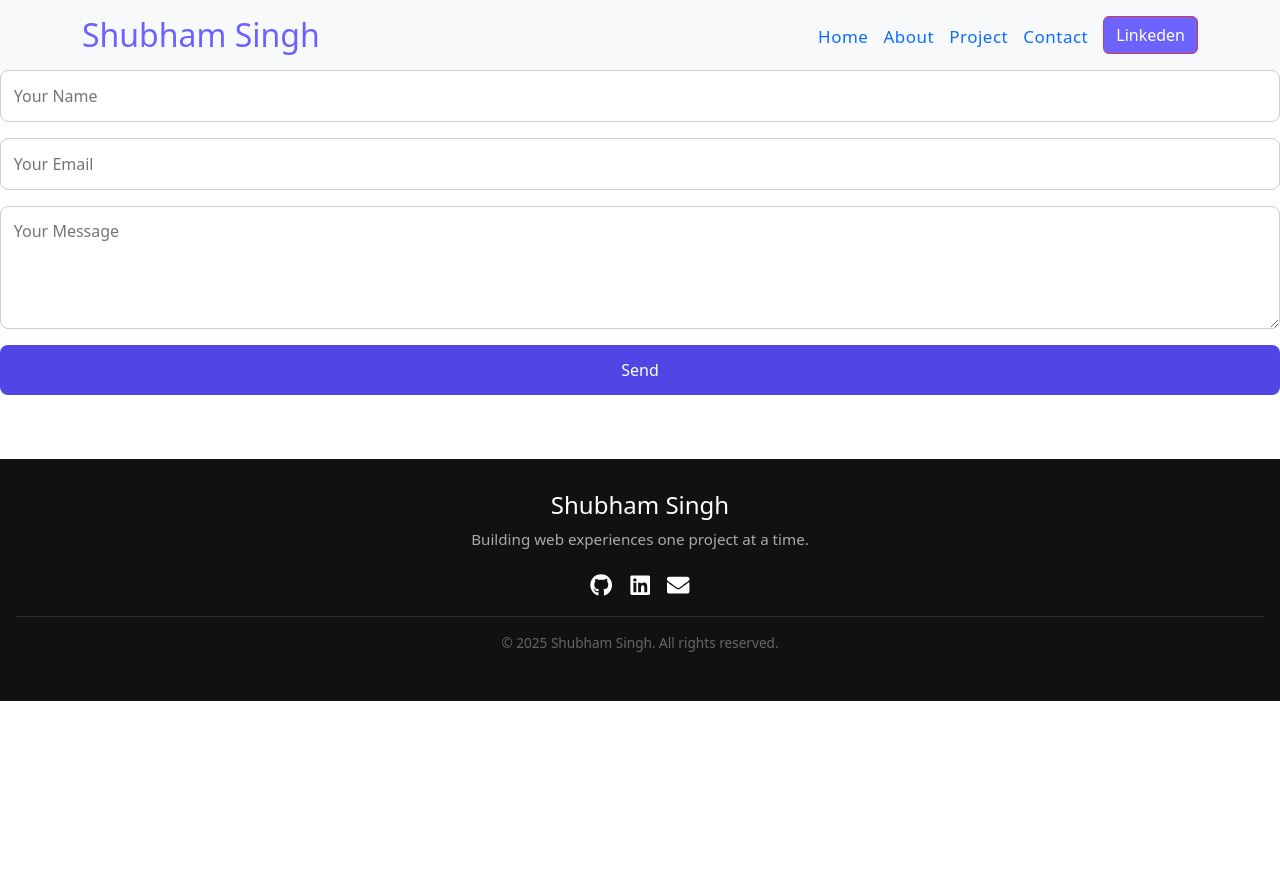
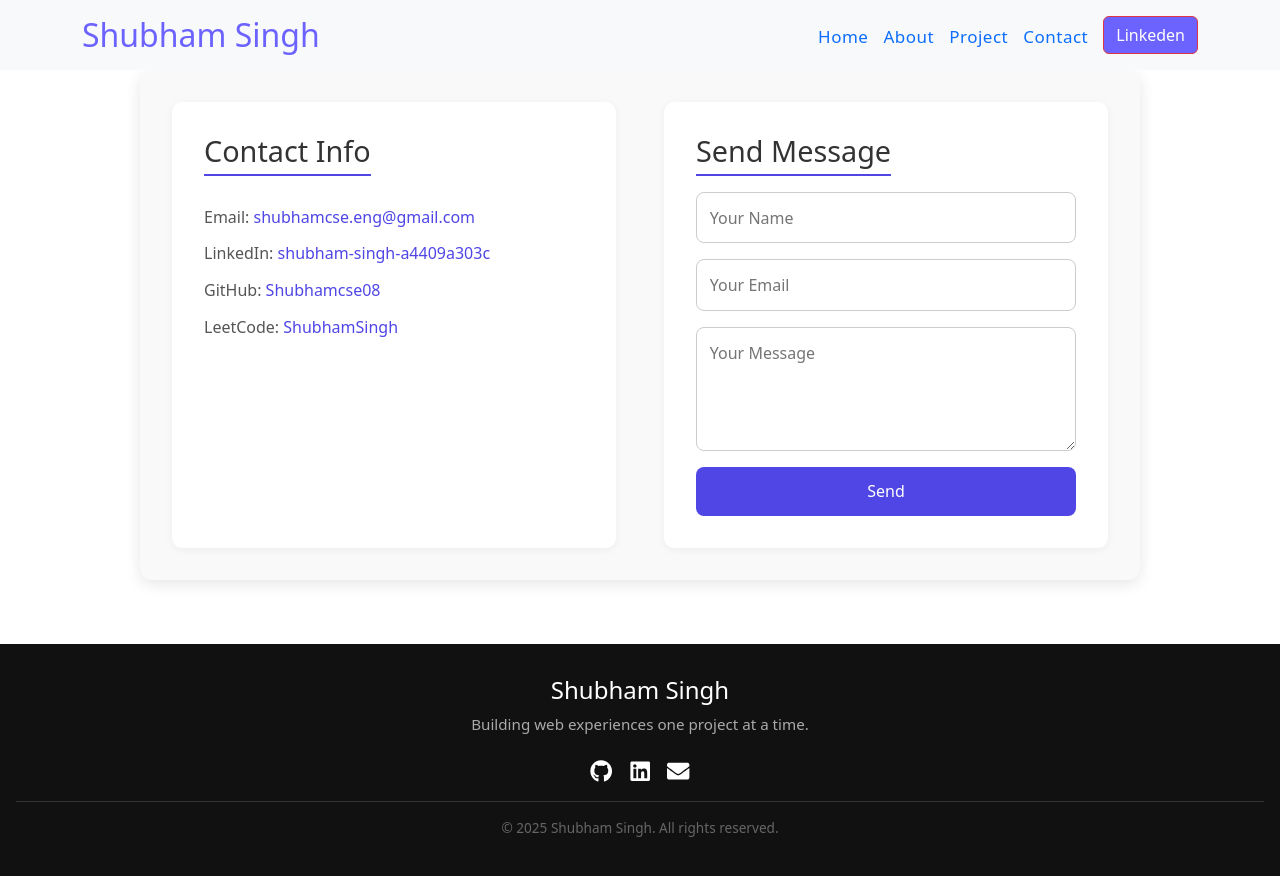
Before and after one commit to Shubhamcse08/_portfolio, a React (Vite) app in the folder client/: page /contact in a window 1280 px wide. Shown: the top 876 px of the page. Before the commit the page ends 800 px from the top, so only its background shows below. Built offline with nearby package versions, Linux system fonts and the light colour scheme.

Commit message:
Update Contact.jsx

```diff
--- a/client/src/components/Contact.jsx
+++ b/client/src/components/Contact.jsx
@@ -1,72 +1,27 @@
-import React, { useState } from "react";
+import React from "react";
+import BasicForm from "./BasicForm";
 import "./contact.css";
-import axios from "axios";
 
-const BasicForm = () => {
-  const [formData, setFormData] = useState({
-    name: "",
-    email: "",
-    message: "",
-  });
+const Contact = () => {
+  return (
+    <div className="contact-container">
+      {/* Left side - contact info */}
+      <div className="contact-info">
+        <h2>Contact Info</h2>
+        <p>Email: <a href="">shubhamcse.eng@gmail.com</a></p>
+        <p>LinkedIn: <a href="https://www.linkedin.com/in/shubham-singh-a4409a303/" target="_blank">shubham-singh-a4409a303c</a></p>
+        <p>GitHub: <a href="https://github.com/Shubhamcse08" target="_blank">Shubhamcse08</a></p>
+        <p>LeetCode: <a href="https://leetcode.com/u/uZ3YYLH89C/" target="_blank">ShubhamSingh</a></p>
+        {/* Add more social links as needed */}
+      </div>
 
-  const [loading, setLoading] = useState(false); // ⬅️ loading state
-  const [responseMsg, setResponseMsg] = useState(""); // ⬅️ optional message
-
-  const handleChange = (e) =>
-    setFormData({ ...formData, [e.target.name]: e.target.value });
-
-  const handleSubmit = async (e) => {
-    e.preventDefault();
-    setLoading(true);
-    setResponseMsg("");
-
-    try {
-      await axios.post("https://portfolio-backend-s6j2.onrender.com/send", formData);
-      alert("✅ Message sent successfully!");
-      setFormData({ name: "", email: "", message: "" });
-    } catch (error) {
-      console.error("❌ Error sending message:", error);
-      alert("❌ Failed to send message.");
-    } finally {
-      setLoading(false);
-    }
-  };
-
-  return (
-    <>
-      <form className="contact-form" onSubmit={handleSubmit}>
-        <input
-          type="text"
-          name="name"
-          placeholder="Your Name"
-          value={formData.name}
-          onChange={handleChange}
-          required
-        />
-        <input
-          type="email"
-          name="email"
-          placeholder="Your Email"
-          value={formData.email}
-          onChange={handleChange}
-          required
-        />
-        <textarea
-          name="message"
-          placeholder="Your Message"
-          rows="4"
-          value={formData.message}
-          onChange={handleChange}
-          required
-        />
-        <button type="submit" disabled={loading}>
-          {loading ? <span className="spinner"></span> : "Send"}
-        </button>
-      </form>
-
-      {responseMsg && <p className="response-msg">{responseMsg}</p>}
-    </>
+      {/* Right side - send message form */}
+      <div className="contact-form-wrapper">
+        <h2>Send Message</h2>
+        <BasicForm />
+      </div>
+    </div>
   );
 };
 
-export default BasicForm;
+export default Contact;
```
